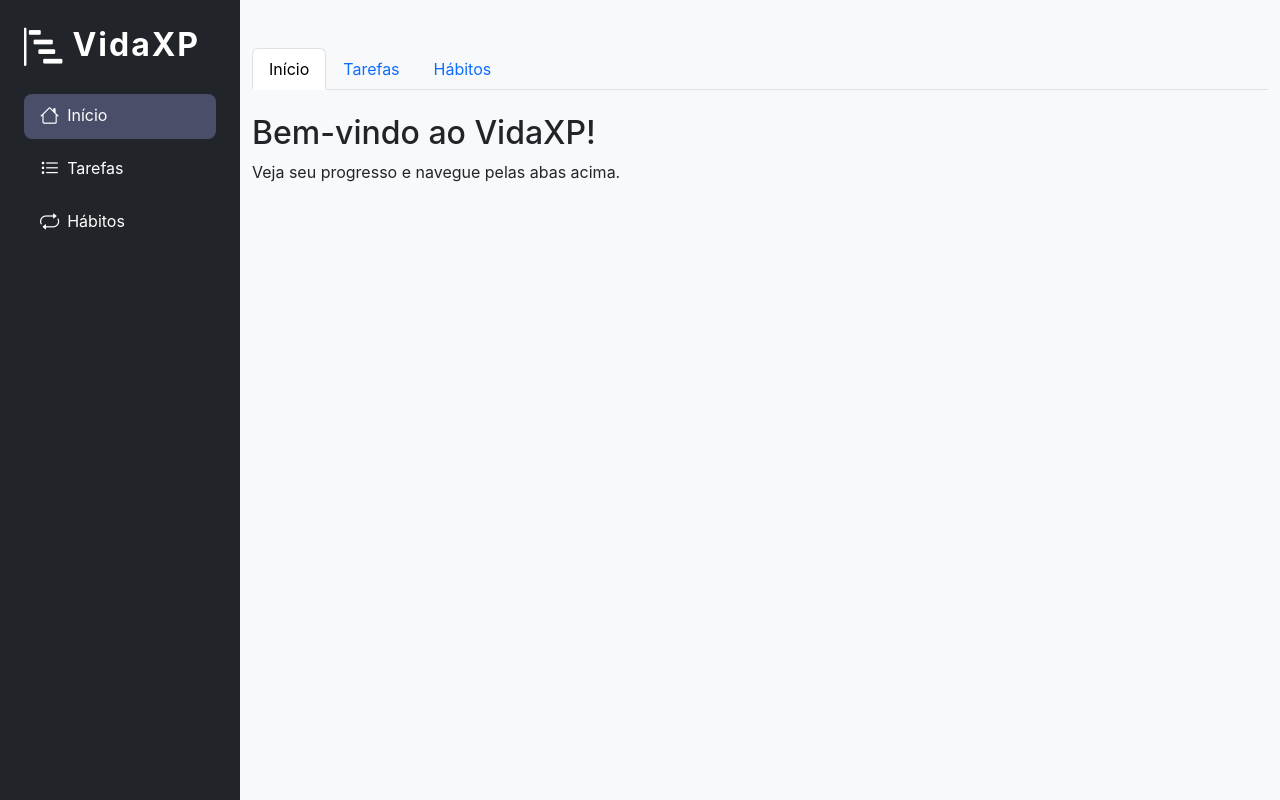
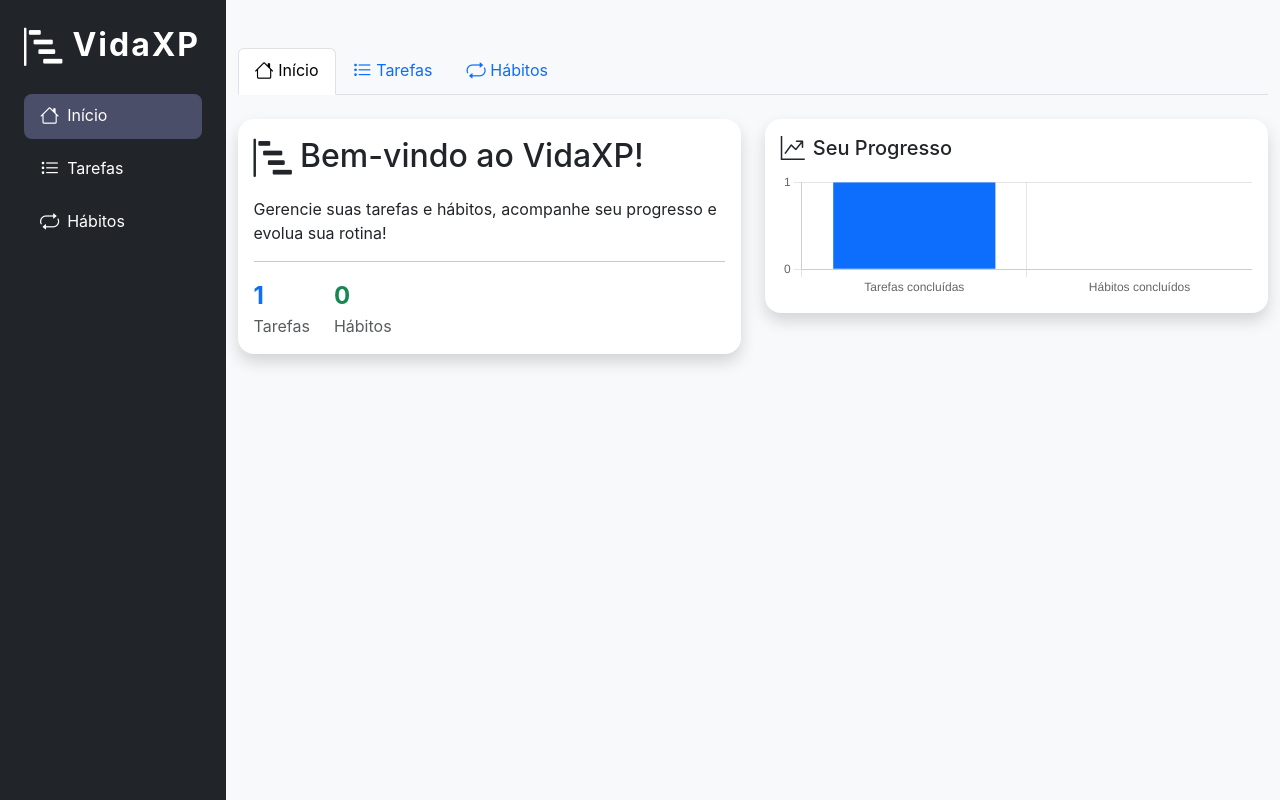
Before and after one commit to Jvezyk/VidaXp---analytics, a Flask app: page / in a window 1280 px wide. Run offline with Flask 3, Linux system fonts and the light colour scheme.

Commit message:
alterações

```diff
--- a/app.py
+++ b/app.py
@@ -1,69 +1,115 @@
-from flask import Flask, render_template, request, redirect, url_for
-from package.usuarios import Usuario
-from package.atividades.tarefa import Tarefa
-from package.atividades.habitos import Habito
+from flask import Flask, render_template, request, redirect, url_for, jsonify
 from datetime import datetime
+from flask_sqlalchemy import SQLAlchemy
 
 app = Flask(__name__)
-usuario = Usuario("Aluno")
+app.config['SQLALCHEMY_DATABASE_URI'] = 'sqlite:///vidaxp.db'
+app.config['SQLALCHEMY_TRACK_MODIFICATIONS'] = False
+db = SQLAlchemy(app)
+
+# Modelos do banco
+
+
+class Tarefa(db.Model):
+    id = db.Column(db.Integer, primary_key=True)
+    titulo = db.Column(db.String(120), nullable=False)
+    status = db.Column(db.String(20), default='pendente')
+    data_entrega = db.Column(db.DateTime, nullable=False, default=datetime.now)
+    def concluir(self):
+        self.status = 'concluída'
+
+
+class Habito(db.Model):
+    id = db.Column(db.Integer, primary_key=True)
+    titulo = db.Column(db.String(120), nullable=False)
+    status = db.Column(db.String(20), default='pendente')
+    frequencia = db.Column(db.String(20), default='diário')
+
+    def concluir(self):
+        self.status = 'concluído'
+
+# Rotas
 
 
 @app.route("/")
 def dashboard():
-    return render_template("index.html", usuario=usuario, aba = "dashboard")
+    tarefas = Tarefa.query.all()
+    habitos = Habito.query.all()
+    return render_template("index.html", tarefas=tarefas, habitos=habitos, aba="dashboard")
+
 
 @app.route("/tarefas")
 def tarefas():
-    return render_template("index.html", usuario=usuario, aba = "tarefas")
+    tarefas = Tarefa.query.all()
+    return render_template("index.html", tarefas=tarefas, aba="tarefas")
+
 
 @app.route("/habitos")
 def habitos():
-    return render_template("index.html", usuario=usuario, aba = "habitos")
+    habitos = Habito.query.all()
+    return render_template("index.html", habitos=habitos, aba="habitos")
 
 
 @app.route("/adicionar_tarefa", methods=["POST"])
 def adicionar_tarefa():
     titulo = request.form["titulo"]
-    tarefa = Tarefa(titulo, data_entrega=datetime.now())
-    usuario.adicionar_tarefa(tarefa)
+    tarefa = Tarefa(titulo=titulo)
+    db.session.add(tarefa)
+    db.session.commit()
     return redirect(url_for("tarefas"))
 
 
-@app.route("/concluir_tarefa/<int:index>")
-def concluir_tarefa(index):
-    tarefa = usuario.tarefas[index]
+@app.route("/concluir_tarefa/<int:id>")
+def concluir_tarefa(id):
+    tarefa = Tarefa.query.get_or_404(id)
     tarefa.concluir()
+    db.session.commit()
     return redirect(url_for("tarefas"))
 
 
-@app.route("/remover_tarefa/<int:index>")
-def remover_tarefa(index):
-    if 0 <= index < len(usuario.tarefas):
-        usuario.tarefas.pop(index)
+@app.route("/remover_tarefa/<int:id>")
+def remover_tarefa(id):
+    tarefa = Tarefa.query.get_or_404(id)
+    db.session.delete(tarefa)
+    db.session.commit()
     return redirect(url_for("tarefas"))
 
 
 @app.route("/adicionar_habito", methods=["POST"])
 def adicionar_habito():
     titulo = request.form["titulo"]
-    habito = Habito(titulo, frequencia="diário")
-    usuario.adicionar_habito(habito)
+    habito = Habito(titulo=titulo)
+    db.session.add(habito)
+    db.session.commit()
     return redirect(url_for("habitos"))
 
 
-@app.route("/concluir_habito/<int:index>")
-def concluir_habito(index):
-    habito = usuario.habitos[index]
+@app.route("/concluir_habito/<int:id>")
+def concluir_habito(id):
+    habito = Habito.query.get_or_404(id)
     habito.concluir()
+    db.session.commit()
     return redirect(url_for("habitos"))
 
 
-@app.route("/remover_habito/<int:index>")
-def remover_habito(index):
-    if 0 <= index < len(usuario.habitos):
-        usuario.habitos.pop(index)
+@app.route("/remover_habito/<int:id>")
+def remover_habito(id):
+    habito = Habito.query.get_or_404(id)
+    db.session.delete(habito)
+    db.session.commit()
     return redirect(url_for("habitos"))
 
 
+@app.route("/dados_grafico")
+def dados_grafico():
+    tarefas_concluidas = Tarefa.query.filter_by(status='concluída').count()
+    habitos_concluidos = Habito.query.filter_by(status='concluído').count()
+    return jsonify({"tarefas": tarefas_concluidas, "habitos": habitos_concluidos})
+
+
+# Crie o banco de dados na primeira execução
+with app.app_context():
+    db.create_all()
+
 if __name__ == "__main__":
     app.run(debug=True)
--- a/data/save.json
+++ /dev/null
@@ -1,3 +0,0 @@
-{
-
-}
--- /dev/null
+++ b/static/main.js
@@ -0,0 +1,92 @@
+// Função para enviar formulários sem recarregar a página
+// Toast simples
+function showToast(msg, type = "success") {
+    let toast = document.createElement('div');
+    toast.className = `toast-message bg-${type} text-white px-3 py-2 rounded position-fixed`;
+    toast.style.top = "20px";
+    toast.style.right = "20px";
+    toast.style.zIndex = 9999;
+    toast.innerText = msg;
+    document.body.appendChild(toast);
+    setTimeout(() => toast.remove(), 2000);
+}
+
+// Adiciona tarefa/hábito sem reload
+function ajaxForm(formSelector, listSelector, urlRedirect) {
+    const form = document.querySelector(formSelector);
+    if (!form) return;
+
+    form.addEventListener('submit', function (e) {
+        e.preventDefault();
+        const formData = new FormData(form);
+
+        fetch(form.action, {
+            method: 'POST',
+            body: formData
+        })
+            .then(response => response.text())
+            .then(() => {
+                showToast("Adicionado com sucesso!");
+                atualizarGraficoProgresso(); // Atualiza o gráfico
+                setTimeout(() => window.location.href = urlRedirect, 800);
+            });
+    });
+}
+
+
+// Concluir/remover sem reload e com animação
+function ajaxAction(linkSelector, urlRedirect, actionMsg) {
+    document.querySelectorAll(linkSelector).forEach(link => {
+        link.addEventListener('click', function (e) {
+            e.preventDefault();
+            const li = link.closest('li');
+            fetch(link.href)
+                .then(response => response.text())
+                .then(() => {
+                    if (li) {
+                        li.style.transition = "opacity 0.5s";
+                        li.style.opacity = 0.3;
+                        setTimeout(() => {
+                            li.remove();
+                            showToast(actionMsg);
+                            atualizarGraficoProgresso(); // Atualiza o gráfico
+                            setTimeout(() => window.location.href = urlRedirect, 500);
+                        }, 400);
+                    } else {
+                        showToast(actionMsg);
+                        atualizarGraficoProgresso(); // Atualiza o gráfico
+                        setTimeout(() => window.location.href = urlRedirect, 500);
+                    }
+                });
+        });
+    });
+}
+
+// Inicialização ao carregar a página
+document.addEventListener('DOMContentLoaded', function () {
+    // Tarefas
+    ajaxForm('form[action*="adicionar_tarefa"]', '.list-group', '/tarefas');
+    ajaxAction('a[href*="concluir_tarefa"]', '/tarefas', "Tarefa concluída!");
+    ajaxAction('a[href*="remover_tarefa"]', '/tarefas', "Tarefa removida!");
+
+    // Hábitos
+    ajaxForm('form[action*="adicionar_habito"]', '.list-group', '/habitos');
+    ajaxAction('a[href*="concluir_habito"]', '/habitos', "Hábito concluído!");
+    ajaxAction('a[href*="remover_habito"]', '/habitos', "Hábito removido!");
+});
+
+// Toast CSS (adicione no seu style.css se quiser)
+const style = document.createElement('style');
+style.innerHTML = `
+.toast-message {
+  box-shadow: 0 2px 12px rgba(0,0,0,0.15);
+  opacity: 0.95;
+  font-size: 1rem;
+  pointer-events: none;
+}
+.bg-success { background: #198754 !important; }
+.bg-danger { background: #dc3545 !important; }
+`;
+document.head.appendChild(style);
+
+console.log("JS carregado!");
--- a/templates/static/style.css
+++ b/static/style.css
@@ -1,101 +1,104 @@
+/* Fundo suave */
 body {
   background: linear-gradient(120deg, #f8fafc 0%, #e0eafc 100%);
   min-height: 100vh;
 }
 
+/* Sidebar */
 .sidebar {
   width: 240px;
   min-width: 200px;
   background: #22223b;
   color: #fff;
-  box-shadow: 2px 0 16px rgba(34, 34, 59, 0.07);
+  box-shadow: 2px 0 16px rgba(34,34,59,0.07);
 }
-
 .sidebar h2 {
   font-weight: 700;
   letter-spacing: 1px;
 }
-
 .sidebar .nav-link {
   color: #bfc0c0;
   border-radius: 0.5rem;
   transition: background 0.2s, color 0.2s;
 }
-
 .sidebar .nav-link.active,
 .sidebar .nav-link:hover {
   background: #4a4e69;
   color: #fff;
 }
 
+/* Cards */
 .card {
   border-radius: 1.5rem;
-  box-shadow: 0 6px 32px rgba(34, 34, 59, 0.09);
+  box-shadow: 0 6px 32px rgba(34,34,59,0.09);
 }
-
 .card-header {
   border-radius: 1.5rem 1.5rem 0 0;
   font-weight: 600;
   letter-spacing: 0.5px;
   font-size: 1.1rem;
 }
-
 .list-group-item {
   border: none;
   border-bottom: 1px solid #f0f0f0;
   background: transparent;
 }
-
 .list-group-item:last-child {
   border-bottom: none;
 }
 
-input.form-control {
+/* Inputs e botões */
+input.form-control, input.form-control-sm {
   border-radius: 0.7rem;
   border: 1px solid #dee2e6;
   font-size: 1rem;
 }
-
-button.btn {
+button.btn, button.btn-sm {
   border-radius: 0.7rem;
   transition: background 0.2s, color 0.2s, box-shadow 0.2s;
 }
-
-button.btn-light:hover,
-.btn-outline-success:hover,
-.btn-outline-danger:hover {
+button.btn-light:hover, .btn-outline-success:hover, .btn-outline-danger:hover {
   filter: brightness(0.95);
-  box-shadow: 0 2px 8px rgba(34, 34, 59, 0.07);
+  box-shadow: 0 2px 8px rgba(34,34,59,0.07);
 }
 
+/* Tarefas e hábitos concluídos */
 .text-decoration-line-through {
   opacity: 0.7;
 }
 
+/* Ícones maiores e alinhados */
 .bi {
   vertical-align: middle;
   font-size: 1.2em;
 }
 
+/* Toast customizado */
+.toast-message {
+  box-shadow: 0 2px 12px rgba(0,0,0,0.15);
+  opacity: 0.95;
+  font-size: 1rem;
+  pointer-events: none;
+}
+.bg-success { background: #198754 !important; }
+.bg-danger { background: #dc3545 !important; }
+
+/* Responsividade extra */
 @media (max-width: 991px) {
   .sidebar {
     display: none;
   }
-
   main.flex-grow-1 {
     margin-left: 0 !important;
   }
 }
-
 @media (max-width: 767px) {
   .card-header h5 {
     font-size: 1rem;
   }
-
   .list-group-item {
     font-size: 0.97rem;
   }
-
   .container.py-5 {
     padding-top: 1.5rem !important;
     padding-bottom: 1.5rem !important;
--- a/templates/base.html
+++ b/templates/base.html
@@ -8,6 +8,45 @@
   <link href="https://cdn.jsdelivr.net/npm/bootstrap@5.3.3/dist/css/bootstrap.min.css" rel="stylesheet">
   <link href="https://cdn.jsdelivr.net/npm/bootstrap-icons@1.11.3/font/bootstrap-icons.css" rel="stylesheet">
   <link rel="stylesheet" href="{{ url_for('static', filename='style.css') }}">
+  <script src="{{ url_for('static', filename='main.js') }}"></script>
+  <script src="https://cdn.jsdelivr.net/npm/chart.js"></script>
+  <script>
+    let graficoProgresso = null;
+
+    function renderGraficoProgresso(tarefas, habitos) {
+      const ctx = document.getElementById('graficoProgresso');
+      if (!ctx) return;
+      if (graficoProgresso) {
+        graficoProgresso.data.datasets[0].data = [tarefas, habitos];
+        graficoProgresso.update();
+        return;
+      }
+      graficoProgresso = new Chart(ctx, {
+        type: 'bar',
+        data: {
+          labels: ['Tarefas concluídas', 'Hábitos concluídos'],
+          datasets: [{
+            label: 'Concluídos',
+            data: [tarefas, habitos],
+            backgroundColor: ['#0d6efd', '#198754']
+          }]
+        },
+        options: {
+          responsive: true,
+          plugins: { legend: { display: false } },
+          scales: { y: { beginAtZero: true, ticks: { stepSize: 1 } } }
+        }
+      });
+    }
+
+    function atualizarGraficoProgresso() {
+      fetch('/dados_grafico')
+        .then(res => res.json())
+        .then(data => renderGraficoProgresso(data.tarefas, data.habitos));
+    }
+
+    document.addEventListener('DOMContentLoaded', atualizarGraficoProgresso);
+  </script>
   <style>
     body {
       font-family: 'Inter', 'Segoe UI', Arial, sans-serif;
@@ -25,7 +64,8 @@
         </h2>
         <ul class="nav flex-column gap-2">
           <li class="nav-item">
-        <a class="nav-link text-white {% if aba == 'dashboard' %}active{% endif %}" href="{{ url_for('dashboard') }}">
+            <a class="nav-link text-white {% if aba == 'dashboard' %}active{% endif %}"
+              href="{{ url_for('dashboard') }}">
               <i class="bi bi-house me-2"></i>Início
             </a>
           </li>
@@ -49,30 +89,5 @@
     </main>
   </div>
   <script src="https://cdn.jsdelivr.net/npm/bootstrap@5.3.3/dist/js/bootstrap.bundle.min.js"></script>
-  <script src="https://cdn.jsdelivr.net/npm/chart.js"></script>
-  <script>
-  document.addEventListener('DOMContentLoaded', function () {
-    const ctx = document.getElementById('graficoProgresso');
-    if (ctx) {
-      new Chart(ctx, {
-        type: 'bar',
-        data: {
-          labels: ['Tarefas', 'Hábitos'],
-          datasets: [{
-            label: 'Concluídos',
-            data: [
-              {{ usuario.tarefas | selectattr('status', 'equalto', 'concluída') | list | length | default(0, true) }},
-              {{ usuario.habitos | selectattr('status', 'equalto', 'concluído') | list | length | default(0, true) }}
-            ],
-            backgroundColor: ['#0d6efd', '#198754']
-          }]
-        },
-        options: {
-          responsive: true,
-          plugins: { legend: { display: false } }
-        }
-      });
-    }
-  });
-</script>
+
 </html>
--- a/templates/index.html
+++ b/templates/index.html
@@ -3,66 +3,142 @@
 <div class="container py-5">
   <ul class="nav nav-tabs mb-4">
     <li class="nav-item">
-      <a class="nav-link {% if aba == 'dashboard' %}active{% endif %}" href="{{ url_for('dashboard') }}">Início</a>
+      <a class="nav-link {% if aba == 'dashboard' %}active{% endif %}" href="{{ url_for('dashboard') }}">
+        <i class="bi bi-house"></i> Início
+      </a>
     </li>
     <li class="nav-item">
-      <a class="nav-link {% if aba == 'tarefas' %}active{% endif %}" href="{{ url_for('tarefas') }}">Tarefas</a>
+      <a class="nav-link {% if aba == 'tarefas' %}active{% endif %}" href="{{ url_for('tarefas') }}">
+        <i class="bi bi-list-task"></i> Tarefas
+      </a>
     </li>
     <li class="nav-item">
-      <a class="nav-link {% if aba == 'habitos' %}active{% endif %}" href="{{ url_for('habitos') }}">Hábitos</a>
+      <a class="nav-link {% if aba == 'habitos' %}active{% endif %}" href="{{ url_for('habitos') }}">
+        <i class="bi bi-repeat"></i> Hábitos
+      </a>
     </li>
   </ul>
 
   {% if aba == 'dashboard' %}
-  <!-- Conteúdo do dashboard, gráficos, etc -->
-  <h2>Bem-vindo ao VidaXP!</h2>
-  <p>Veja seu progresso e navegue pelas abas acima.</p>
+  <div class="row mb-4">
+    <div class="col-lg-6">
+      <div class="card shadow border-0 rounded-4">
+        <div class="card-body">
+          <h2 class="card-title mb-3"><i class="bi bi-bar-chart-steps me-2"></i>Bem-vindo ao VidaXP!</h2>
+          <p class="card-text">Gerencie suas tarefas e hábitos, acompanhe seu progresso e evolua sua rotina!</p>
+          <hr>
+          <div class="d-flex gap-4">
+            <div>
+              <span class="fs-4 fw-bold text-primary">{{tarefas|length }}</span>
+              <div class="text-muted">Tarefas</div>
+            </div>
+            <div>
+              <span class="fs-4 fw-bold text-success">{{ habitos|length }}</span>
+              <div class="text-muted">Hábitos</div>
+            </div>
+          </div>
+        </div>
+      </div>
+    </div>
+    <!-- Gráfico de progresso -->
+    <div class="col-lg-6">
+      <div class="card shadow border-0 rounded-4">
+        <div class="card-body">
+          <h5 class="card-title"><i class="bi bi-graph-up-arrow me-2"></i>Seu Progresso</h5>
+          <canvas id="graficoProgresso" height="80"></canvas>
+        </div>
+      </div>
+    </div>
+  </div>
   {% elif aba == 'tarefas' %}
-  <!-- Conteúdo de tarefas -->
-  <h2>Tarefas</h2>
-  <form action="{{ url_for('adicionar_tarefa') }}" method="POST" class="mb-3 d-flex gap-2">
-    <input name="titulo" class="form-control" placeholder="Nova tarefa" required>
-    <button class="btn btn-primary">Adicionar</button>
+  <div class="card shadow border-0 rounded-4">
+    <div class="card-header bg-primary text-white rounded-top-4 d-flex justify-content-between align-items-center">
+      <h5 class="mb-0"><i class="bi bi-list-task me-2"></i>Tarefas</h5>
+      <form action="{{ url_for('adicionar_tarefa') }}" method="POST" class="d-flex gap-2 mb-0">
+        <input name="titulo" class="form-control form-control-sm" placeholder="Nova tarefa" required>
+        <button class="btn btn-light btn-sm" title="Adicionar tarefa"><i class="bi bi-plus-lg"></i></button>
       </form>
-  <ul class="list-group">
-    {% for t in usuario.tarefas %}
+    </div>
+    <!-- Lista de tarefas pendentes -->
+    <ul class="list-group list-group-flush">
+      {% set tem_pendente = false %}
+      {% for t in tarefas %}
+      {% if t.status == 'pendente' %}
+      {% set tem_pendente = true %}
       <li class="list-group-item d-flex justify-content-between align-items-center">
-      <span {% if t.status=='concluída' %}class="text-decoration-line-through text-success" {% endif %}>{{ t.titulo
-        }}</span>
+        <span>
+          <i class="bi bi-check2-circle me-1 text-secondary"></i>
+          {{ t.titulo }}
+        </span>
         <div>
-        {% if t.status == 'pendente' %}
-        <a href="{{ url_for('concluir_tarefa', index=loop.index0) }}" class="btn btn-success btn-sm">Concluir</a>
-        {% endif %}
-        <a href="{{ url_for('remover_tarefa', index=loop.index0) }}" class="btn btn-danger btn-sm">Remover</a>
+          <a href="{{ url_for('concluir_tarefa', id=t.id) }}" class="btn btn-outline-success btn-sm"
+            title="Concluir"><i class="bi bi-check-lg"></i></a>
+          <a href="{{ url_for('remover_tarefa', id=t.id) }}" class="btn btn-outline-danger btn-sm ms-1"
+            title="Remover"><i class="bi bi-trash"></i></a>
         </div>
       </li>
-    {% else %}
-    <li class="list-group-item text-muted text-center">Nenhuma tarefa adicionada.</li>
+      {% endif %}
       {% endfor %}
+      {% if not tem_pendente %}
+      <li class="list-group-item text-muted text-center">Nenhuma tarefa pendente.</li>
+      {% endif %}
     </ul>
+    <!-- Seção de tarefas concluídas -->
+    <div class="px-3 pt-3">
+      <h6 class="text-muted mb-2"><i class="bi bi-check2-all"></i> Concluídas</h6>
+      <ul class="list-group list-group-flush">
+        {% set tem_concluida = false %}
+        {% for t in tarefas %}
+        {% if t.status == 'concluída' %}
+        {% set tem_concluida = true %}
+        <li
+          class="list-group-item d-flex justify-content-between align-items-center text-success text-decoration-line-through">
+          <span>
+            <i class="bi bi-check2-circle me-1 text-success"></i>
+            {{ t.titulo }}
+          </span>
+          <a href="{{ url_for('remover_tarefa', id=t.id) }}" class="btn btn-outline-danger btn-sm ms-1"
+            title="Remover"><i class="bi bi-trash"></i></a>
+        </li>
+        {% endif %}
+        {% endfor %}
+        {% if not tem_concluida %}
+        <li class="list-group-item text-muted text-center">Nenhuma tarefa concluída.</li>
+        {% endif %}
+      </ul>
+    </div>
+  </div>
   {% elif aba == 'habitos' %}
-  <!-- Conteúdo de hábitos -->
-  <h2>Hábitos</h2>
-  <form action="{{ url_for('adicionar_habito') }}" method="POST" class="mb-3 d-flex gap-2">
-    <input name="titulo" class="form-control" placeholder="Novo hábito" required>
-    <button class="btn btn-success">Adicionar</button>
+  <div class="card shadow border-0 rounded-4">
+    <div class="card-header bg-success text-white rounded-top-4 d-flex justify-content-between align-items-center">
+      <h5 class="mb-0"><i class="bi bi-repeat me-2"></i>Hábitos</h5>
+      <form action="{{ url_for('adicionar_habito') }}" method="POST" class="d-flex gap-2 mb-0">
+        <input name="titulo" class="form-control form-control-sm" placeholder="Novo hábito" required>
+        <button class="btn btn-light btn-sm" title="Adicionar hábito"><i class="bi bi-plus-lg"></i></button>
       </form>
-  <ul class="list-group">
-    {% for h in usuario.habitos %}
+    </div>
+    <ul class="list-group list-group-flush">
+      {% for h in habitos %}
       <li class="list-group-item d-flex justify-content-between align-items-center">
-      <span {% if h.status=='concluído' %}class="text-decoration-line-through text-success" {% endif %}>{{ h.titulo
-        }}</span>
+        <span class="{% if h.status=='concluído' %}text-decoration-line-through text-success fw-semibold{% endif %}">
+          <i
+            class="bi bi-check2-circle me-1 {% if h.status=='concluído' %}text-success{% else %}text-secondary{% endif %}"></i>
+          {{ h.titulo }}
+        </span>
         <div>
           {% if h.status == 'pendente' %}
-        <a href="{{ url_for('concluir_habito', index=loop.index0) }}" class="btn btn-success btn-sm">Concluir</a>
+          <a href="{{ url_for('concluir_habito', id=t.id) }}" class="btn btn-outline-success btn-sm"
+            title="Concluir"><i class="bi bi-check-lg"></i></a>
           {% endif %}
-        <a href="{{ url_for('remover_habito', index=loop.index0) }}" class="btn btn-danger btn-sm">Remover</a>
+          <a href="{{ url_for('remover_habito', id=t.id) }}" class="btn btn-outline-danger btn-sm ms-1"
+            title="Remover"><i class="bi bi-trash"></i></a>
         </div>
       </li>
       {% else %}
       <li class="list-group-item text-muted text-center">Nenhum hábito adicionado.</li>
       {% endfor %}
     </ul>
+  </div>
   {% endif %}
 </div>
 {% endblock %}
```
Also changed, not shown: data/base_conhecimento.json (deleted, +0 -22 lines), main.py (deleted, +0 -88 lines), package/Agente.py (deleted, +0 -11 lines), package/Agente_conhecimento.py (deleted, +0 -16 lines), package/atividades/atividade.py (+7 -6 lines), package/atividades/habitos.py (+5 -8 lines), package/atividades/tarefa.py (+4 -7 lines), package/usuarios.py (+11 -51 lines), instance/vidaxp.db (added), package/relatorio_mixin.py (deleted). Lines whose indentation alone changed are shown as unchanged.
